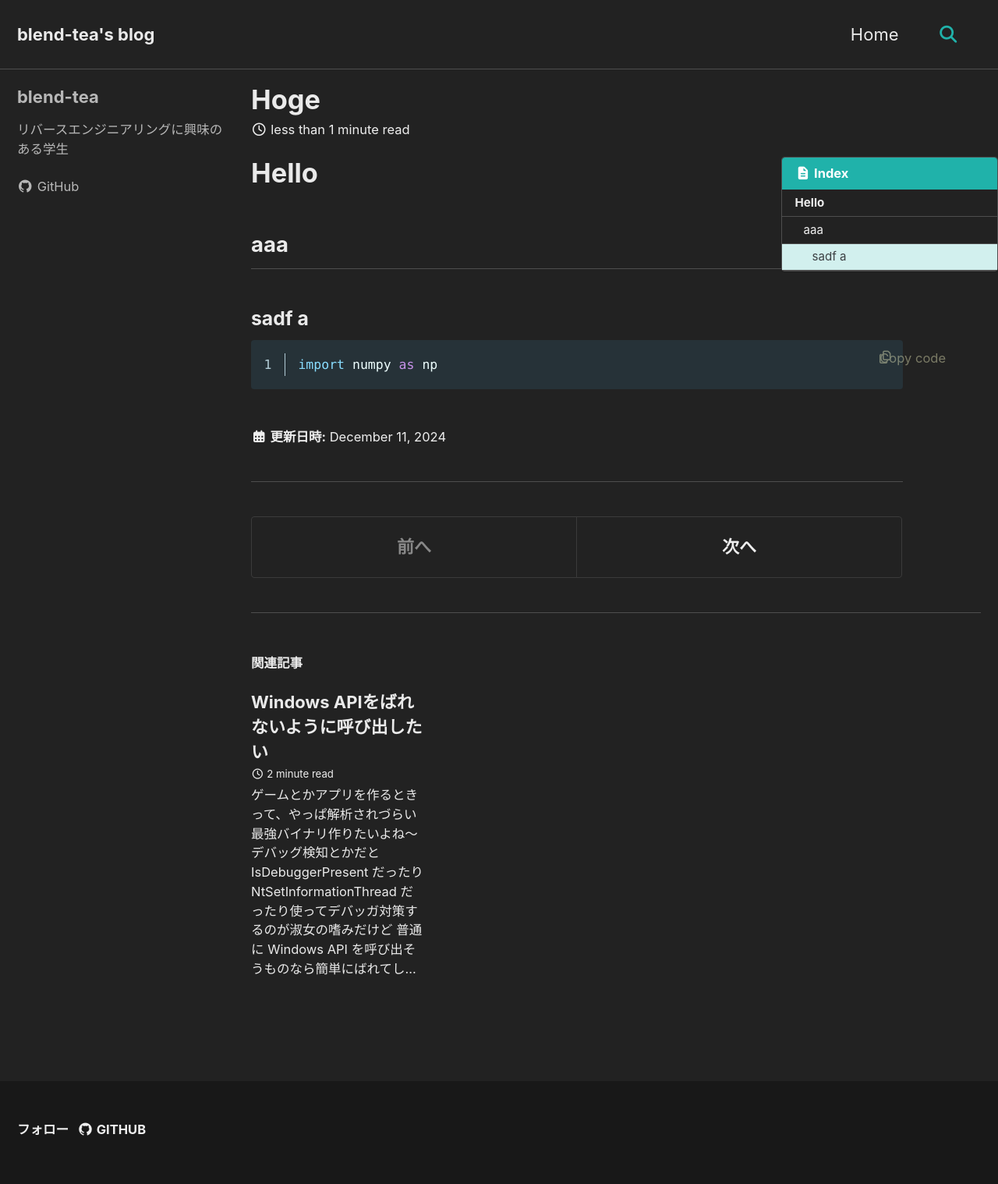
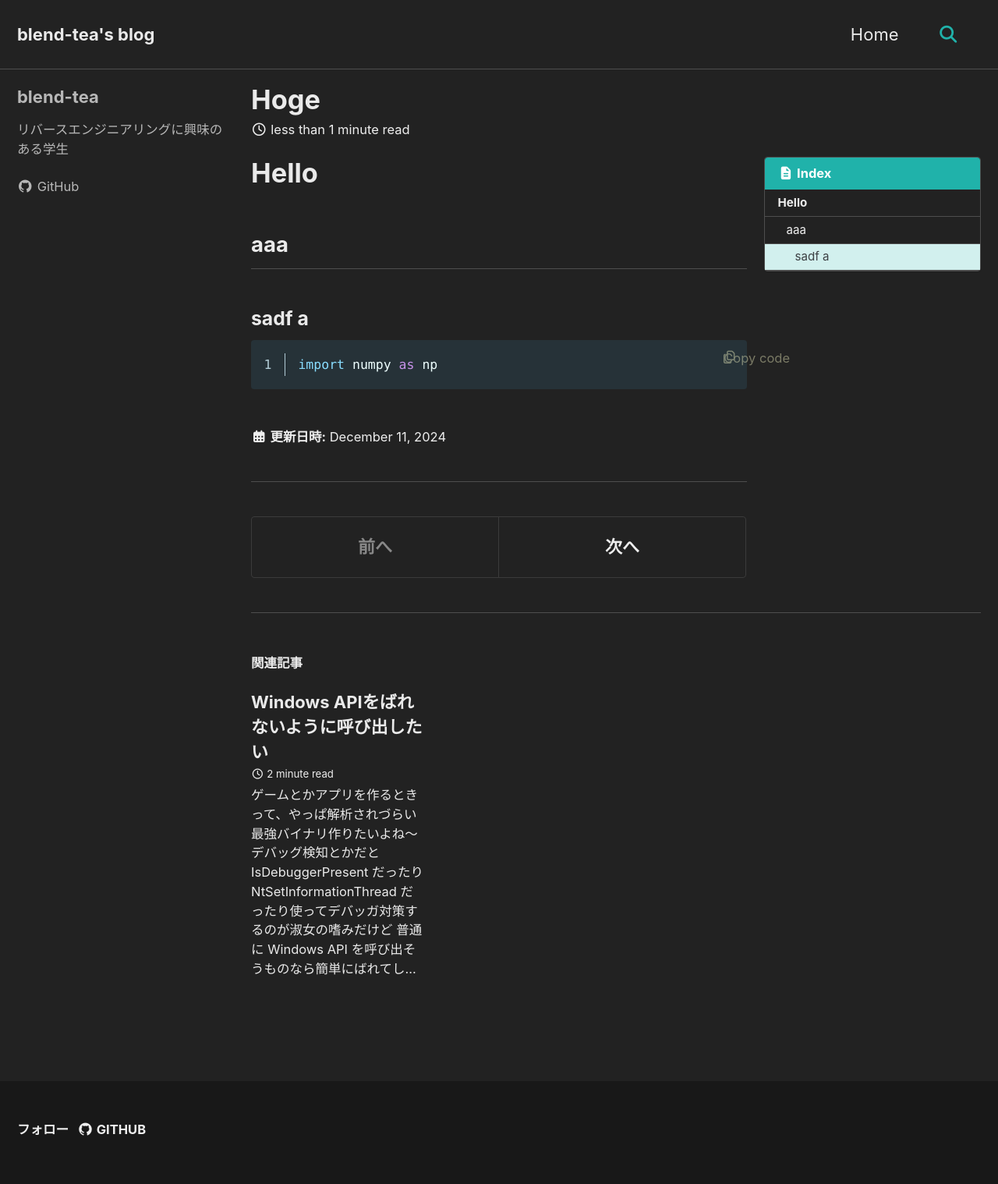
Before and after one commit to blend-tea/blog, a Jekyll site: the page built from _posts/2024-12-11-hoge.md, in a window 1280 px wide. Shown: the whole page at 78% size. Built offline with Jekyll 4.4.1, drawn with Linux system fonts in a browser that asks for light colours; cached includes are drawn as plain includes.

Commit message:
fix max-width

```diff
--- a/_sass/minimal-mistakes/_page.scss
+++ b/_sass/minimal-mistakes/_page.scss
@@ -38,14 +38,14 @@ body {
   @include breakpoint($large) {
     float: inline-end;
     width: calc(100% - #{$right-sidebar-width-narrow});
-    // padding-inline-end: $right-sidebar-width-narrow;
-    padding-inline-end: 100px;
+    padding-inline-end: $right-sidebar-width-narrow;
+    // padding-inline-end: 100px;
   }
 
   @include breakpoint($x-large) {
     width: calc(100% - #{$right-sidebar-width});
-    // padding-inline-end: $right-sidebar-width;
-    padding-inline-end: 100px;
+    padding-inline-end: $right-sidebar-width;
+    // padding-inline-end: 100px;
   }
 
   .page__inner-wrap {
```
